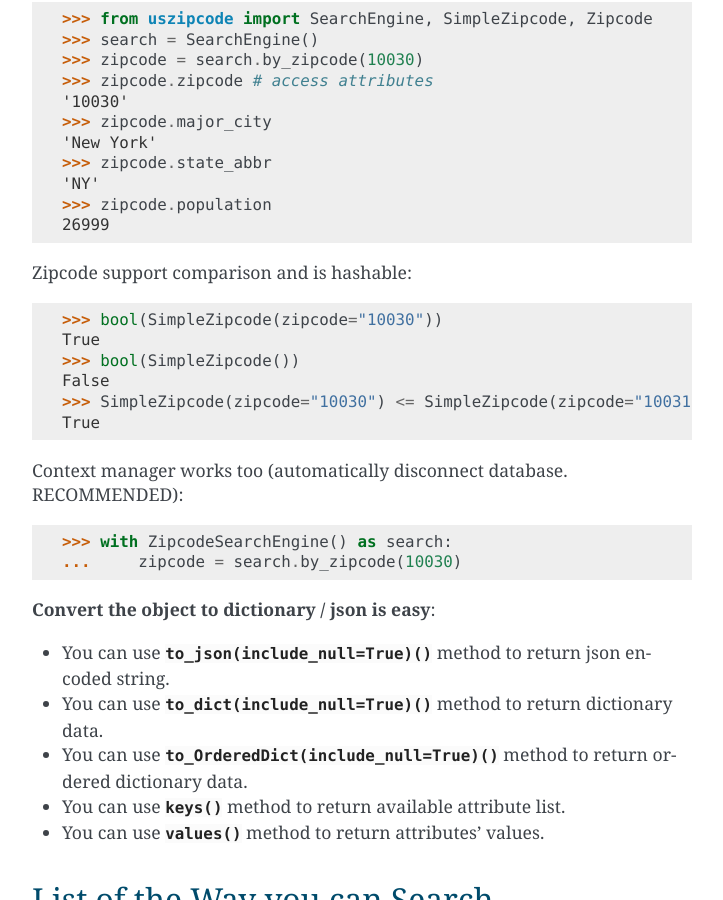
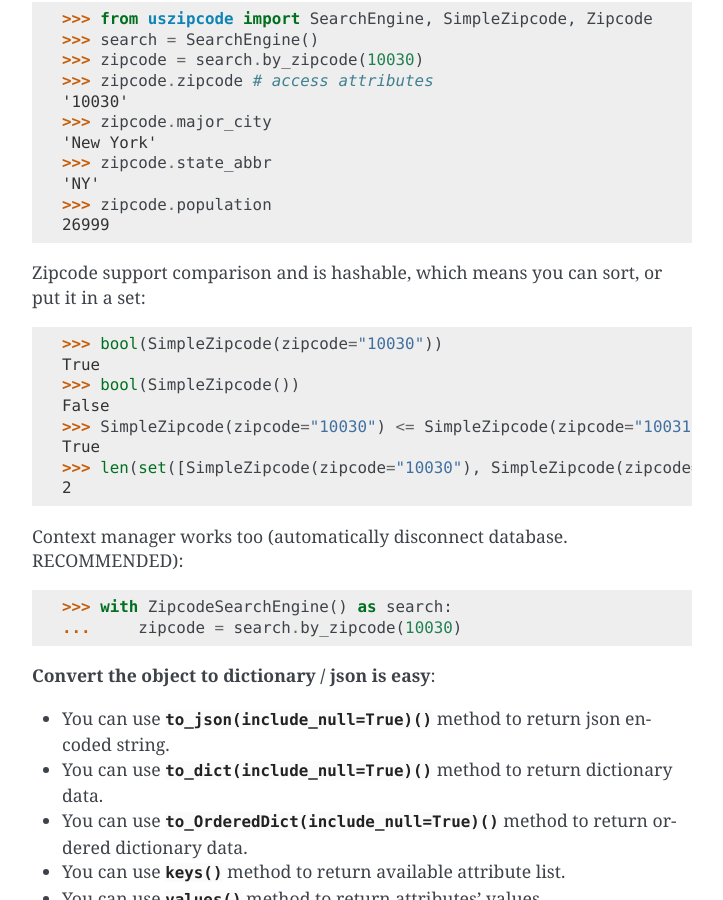
Before and after one commit to MacHu-GWU/uszipcode-project, a Sphinx documentation site: the page built from docs/source/01-Tutorial/_content.rst, in a window 1280 px wide and 900 px high, scrolled down 765 px. Shown: the whole window, without its empty margins (388-1111 px from the left). Built offline with Sphinx 7.4.7, drawn with Linux system fonts in a browser that asks for light colours.

Commit message:
inprove doc

```diff
--- a/README.rst
+++ b/README.rst
@@ -30,7 +30,7 @@
       :target: https://uszipcode.readthedocs.io/py-modindex.html
 
 .. image:: https://img.shields.io/badge/Link-Source_Code-blue.svg
-      :target: https://uszipcode.readthedocs.io/py-modindex.html
+      :target: https://github.com/MacHu-GWU/uszipcode-project/tree/master/uszipcode
 
 .. image:: https://img.shields.io/badge/Link-Install-blue.svg
       :target: `install`_
--- a/docs/source/01-Tutorial/_content.rst
+++ b/docs/source/01-Tutorial/_content.rst
@@ -25,7 +25,7 @@ Start the search engine, do some basic search:
     >>> zipcode.population
     26999
 
-Zipcode support comparison and is hashable:
+Zipcode support comparison and is hashable, which means you can sort, or put it in a set:
 
     >>> bool(SimpleZipcode(zipcode="10030"))
     True
@@ -33,6 +33,8 @@ Zipcode support comparison and is hashable:
     False
     >>> SimpleZipcode(zipcode="10030") <= SimpleZipcode(zipcode="10031")
     True
+    >>> len(set([SimpleZipcode(zipcode="10030"), SimpleZipcode(zipcode="10031")]))
+    2
 
 Context manager works too (automatically disconnect database. RECOMMENDED):
 
--- a/docs/source/01-Tutorial/index.rst
+++ b/docs/source/01-Tutorial/index.rst
@@ -25,7 +25,7 @@ Start the search engine, do some basic search:
     >>> zipcode.population
     26999
 
-Zipcode support comparison and is hashable:
+Zipcode support comparison and is hashable, which means you can sort, or put it in a set:
 
     >>> bool(SimpleZipcode(zipcode="10030"))
     True
@@ -33,6 +33,8 @@ Zipcode support comparison and is hashable:
     False
     >>> SimpleZipcode(zipcode="10030") <= SimpleZipcode(zipcode="10031")
     True
+    >>> len(set([SimpleZipcode(zipcode="10030"), SimpleZipcode(zipcode="10031")]))
+    2
 
 Context manager works too (automatically disconnect database. RECOMMENDED):
 
```
